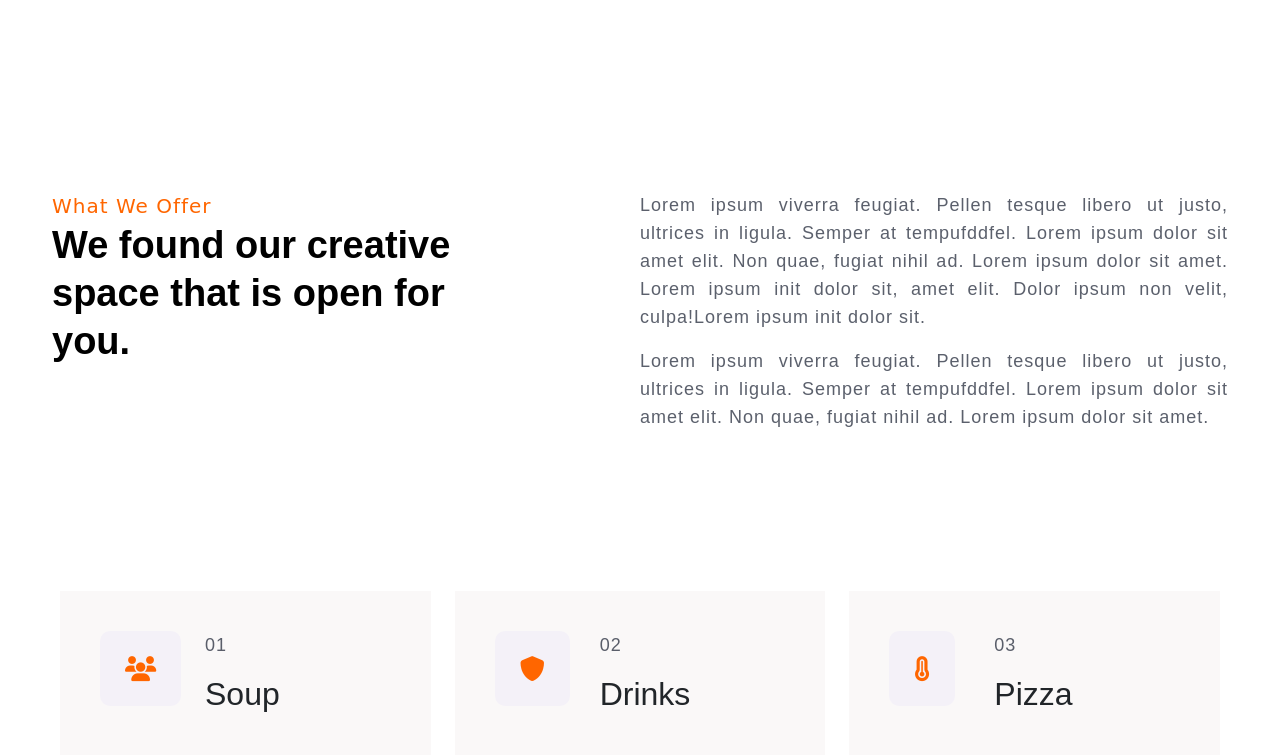
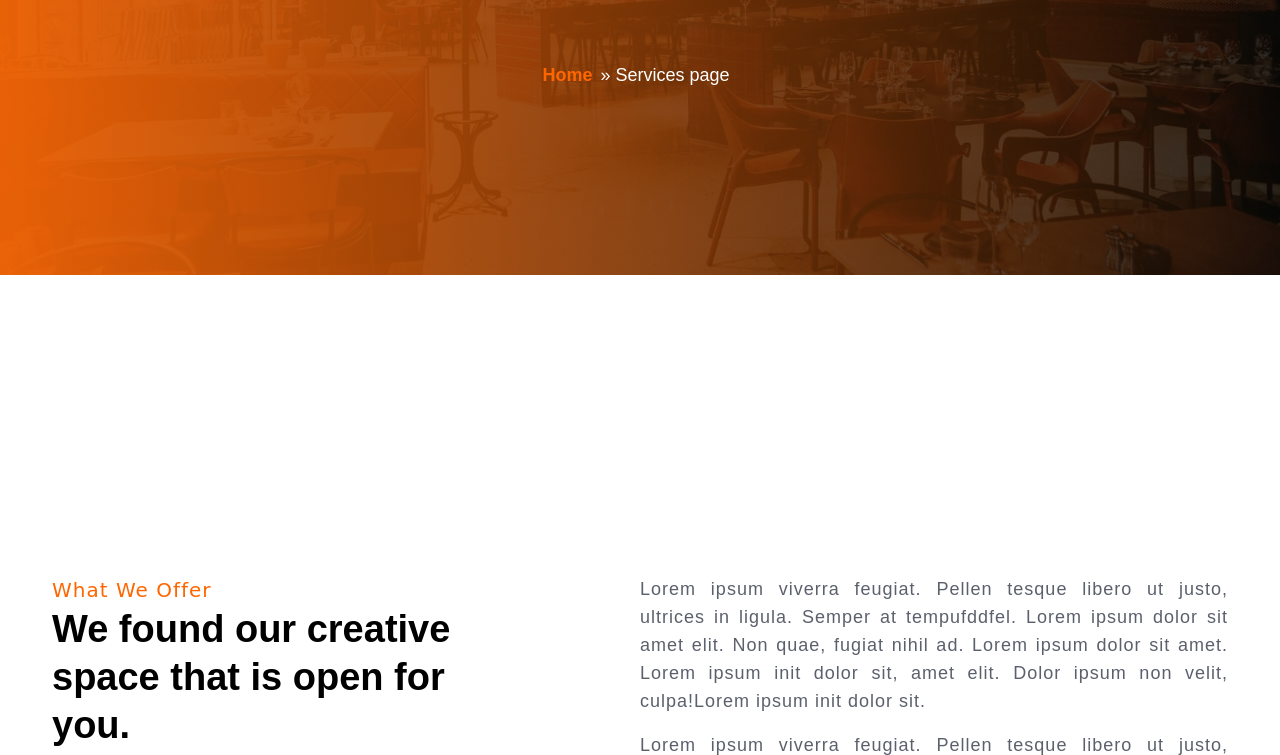
Before and after one commit to Quang-Marco/Capstone-Diner, a plain HTML site: page services.html in a window 1280 px wide. Shown: the part 109-864 px from the top of the page. Drawn offline with nearby package versions, Linux system fonts and the light colour scheme.

Commit message:
fix bug oidoioi

```diff
--- a/css/about.css
+++ b/css/about.css
@@ -0,0 +1,15 @@
+/* BANNER_CONTACT */
+
+.banner_contact {
+  background: linear-gradient(to right, rgb(236 98 6 / 98%), rgb(5 3 0 / 83%)),
+    url(../img/banner2.jpg) fixed no-repeat center / cover;
+  height: 48vh;
+  font-size: 18px;
+}
+
+.banner_contact a {
+  color: #ff6600;
+  font-weight: 600;
+}
+
+/* END BANNER_CONTACT */
--- a/css/services.css
+++ b/css/services.css
@@ -1,3 +1,19 @@
+/* BANNER_CONTACT */
+
+.banner_contact {
+  background: linear-gradient(to right, rgb(236 98 6 / 98%), rgb(5 3 0 / 83%)),
+    url(../img/banner2.jpg) fixed no-repeat center / cover;
+  height: 48vh;
+  font-size: 18px;
+}
+
+.banner_contact a {
+  color: #ff6600;
+  font-weight: 600;
+}
+
+/* END BANNER_CONTACT */
+
 /* CONTETNT */
 
 .content {
--- a/services.html
+++ b/services.html
@@ -66,6 +66,24 @@
         </nav>
       </div>
     </header>
+
+    <!-- banner -->
+    <section
+      class="banner_contact d-flex justify-content-center align-items-center"
+    >
+      <nav
+        style="--bs-breadcrumb-divider: ''"
+        aria-label="breadcrumb"
+        class="arrow"
+      >
+        <ol class="breadcrumb">
+          <li class="breadcrumb-item"><a href="index.html">Home</a></li>
+          <li class="breadcrumb-item active text-white" aria-current="page">
+            » Services page
+          </li>
+        </ol>
+      </nav>
+    </section>
 
     <!-- content  -->
     <section class="content pb-5">
```
